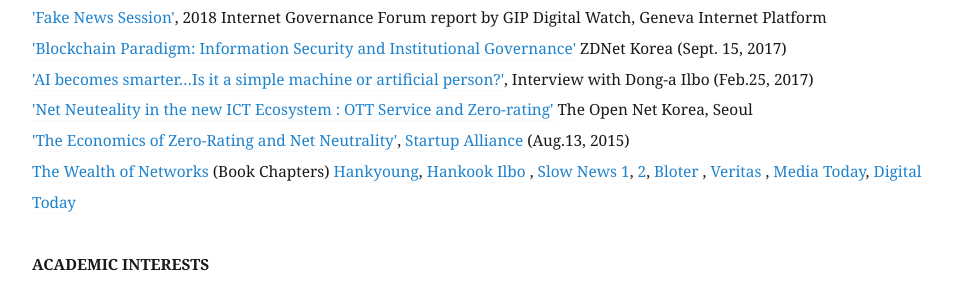
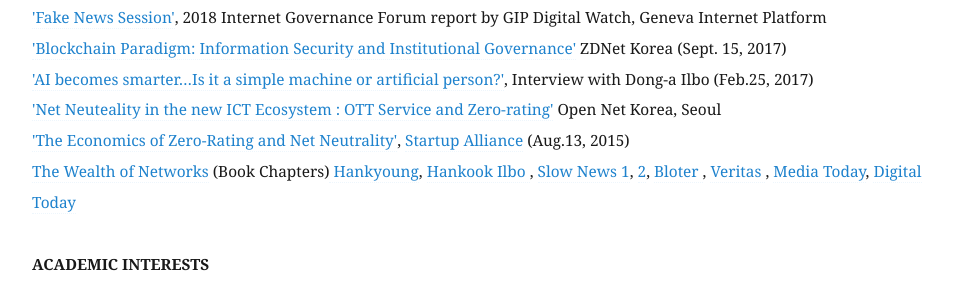
Before and after one commit to eunchangchoi/eunchangchoi.github.io, a Jekyll site: the page built from index.md, in a window 1280 px wide and 900 px high, scrolled down 2474 px. Shown: the part 161-447 px from the top of the window, without its empty margins (68-1033 px from the left). Built offline with Jekyll 4.4.1, drawn with Linux system fonts in a browser that asks for light colours.

Commit message:
Update index.md

```diff
--- a/index.md
+++ b/index.md
@@ -44,7 +44,7 @@
 <a href="https://dig.watch/sessions/session-fakenews">'Fake News Session'</a>, 2018 Internet Governance Forum report by GIP Digital Watch, Geneva Internet Platform <br>
 <a href="http://www.zdnet.co.kr/view/?no=20170915172456&from=Mobile">'Blockchain Paradigm: Information Security and Institutional Governance'</a> ZDNet Korea (Sept. 15, 2017)<br>
  <a href="www.donga.com/news/article/all/20170225/83056178/1">'AI becomes smarter…Is it a simple machine or artificial person?'</a>, Interview with Dong-a Ilbo (Feb.25, 2017)<br>
- <a href="https://opennet.or.kr/wp-content/uploads/2015/08/발표자료-Net-Neutrality-OTT-Zero-ratinghandout-2015812-.pdf">'Net Neuteality in the new ICT Ecosystem : OTT Service and Zero-rating'</a> The Open Net Korea, Seoul<br>
+ <a href="https://opennet.or.kr/wp-content/uploads/2015/08/발표자료-Net-Neutrality-OTT-Zero-ratinghandout-2015812-.pdf">'Net Neuteality in the new ICT Ecosystem : OTT Service and Zero-rating'</a> Open Net Korea, Seoul<br>
  <a href="www.inews24.com/view/913922"> 'The Economics of Zero-Rating and Net Neutrality'</a>, <a href="https://opennet.or.kr/9726"> Startup Alliance</a> (Aug.13, 2015) <br>
  <a href="http://wealthofnetworks.kr">The Wealth of Networks</a> (Book Chapters)<a href="http://https://www.hankyung.com/life/article/2015041693541"> Hankyoung</a>, <a href="http://https://www.hankookilbo.com/News/Read/201504171632164530"> Hankook Ilbo </a>, <a href="http://slownews.kr/50013"> Slow News 1</a>, <a href="https://slownews.kr/50036"> 2</a>, <a href="http://www.bloter.net/archives/241128"> Bloter </a>, <a href="http://www.veritas-a.com/news/articleView.html?idxno=164861"> Veritas </a>, <a href="http://www.mediatoday.co.kr/news/articleView.html?idxno=125603"> Media Today</a>, <a href="http://www.digitaltoday.co.kr/news/articleView.html?idxno=65605"> Digital Today </a>
     <br>
```
